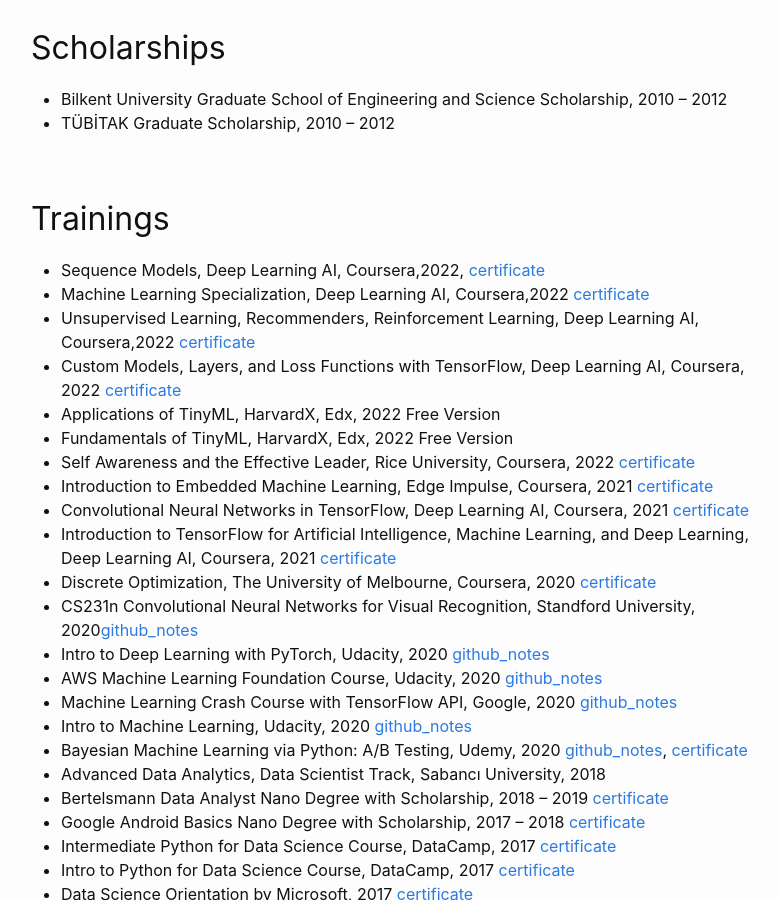
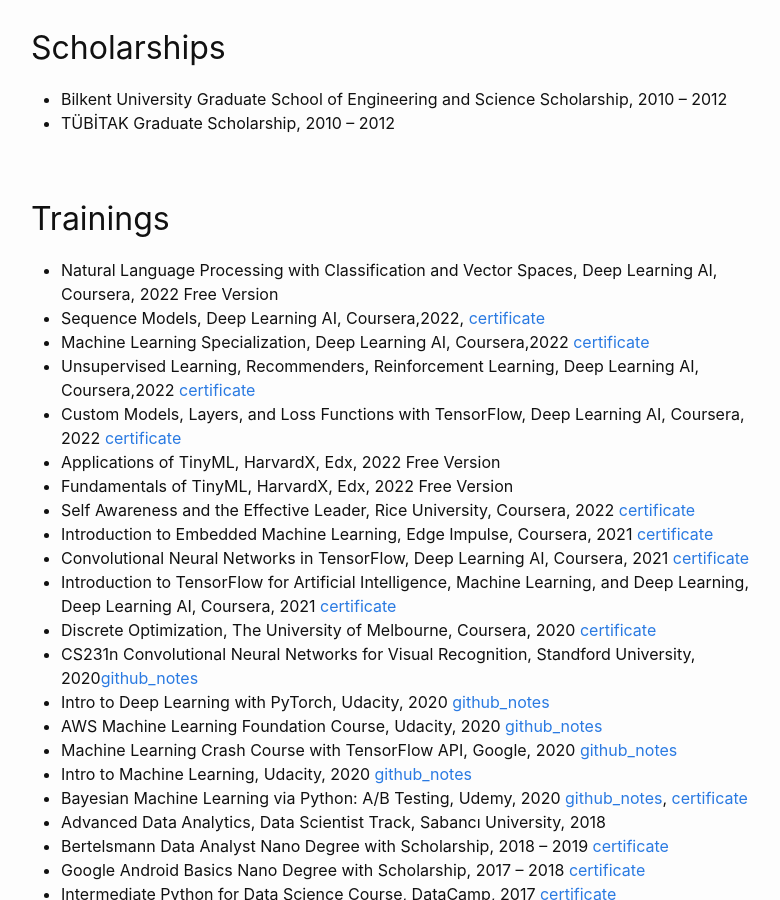
Before and after one commit to pelinbalci/pelinbalci.github.io, a Jekyll site: the page built from CV.md, in a window 1280 px wide and 900 px high, scrolled down 3645 px. Shown: the whole window, without its empty margins (239-1019 px from the left). Built offline with Jekyll 4.4.1, drawn with Linux system fonts in a browser that asks for light colours.

Commit message:
NLP Coursera

```diff
--- a/CV.md
+++ b/CV.md
@@ -133,6 +133,7 @@
 - TÜBİTAK Graduate Scholarship, 2010 – 2012
 
 ## Trainings
+- Natural Language Processing with Classification and Vector Spaces, Deep Learning AI, Coursera, 2022 Free Version
 - Sequence Models, Deep Learning AI, Coursera,2022, [certificate](https://coursera.org/share/a002bbde0c776b58191c7b5bb097de21)
 - Machine Learning Specialization, Deep Learning AI, Coursera,2022 [certificate](https://coursera.org/share/9368ed0aecf293acaa5d03a15202ad75)
 - Unsupervised Learning, Recommenders, Reinforcement Learning, Deep Learning AI, Coursera,2022 [certificate](https://coursera.org/share/705cb543d8cea1969864519dba8424ba)
```
